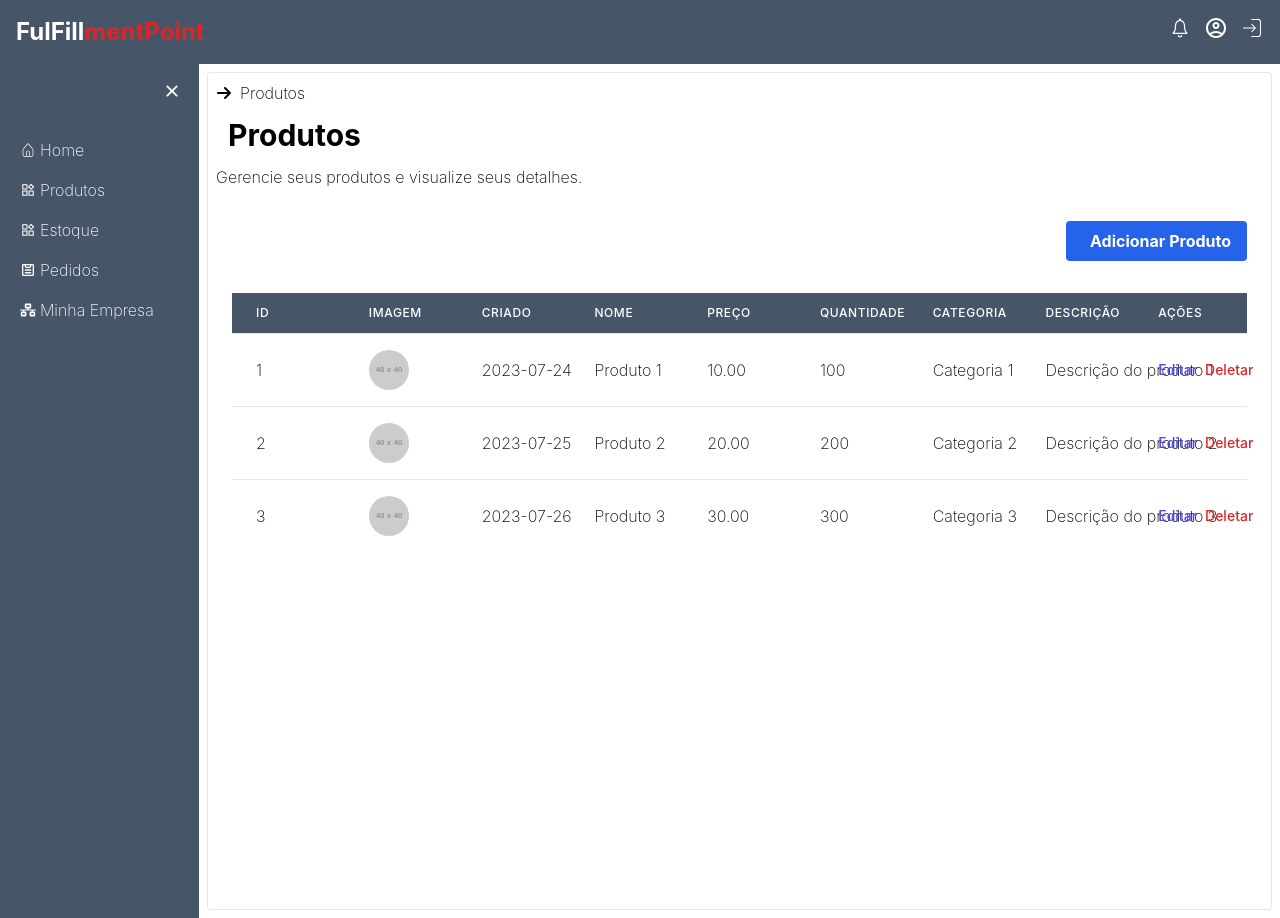
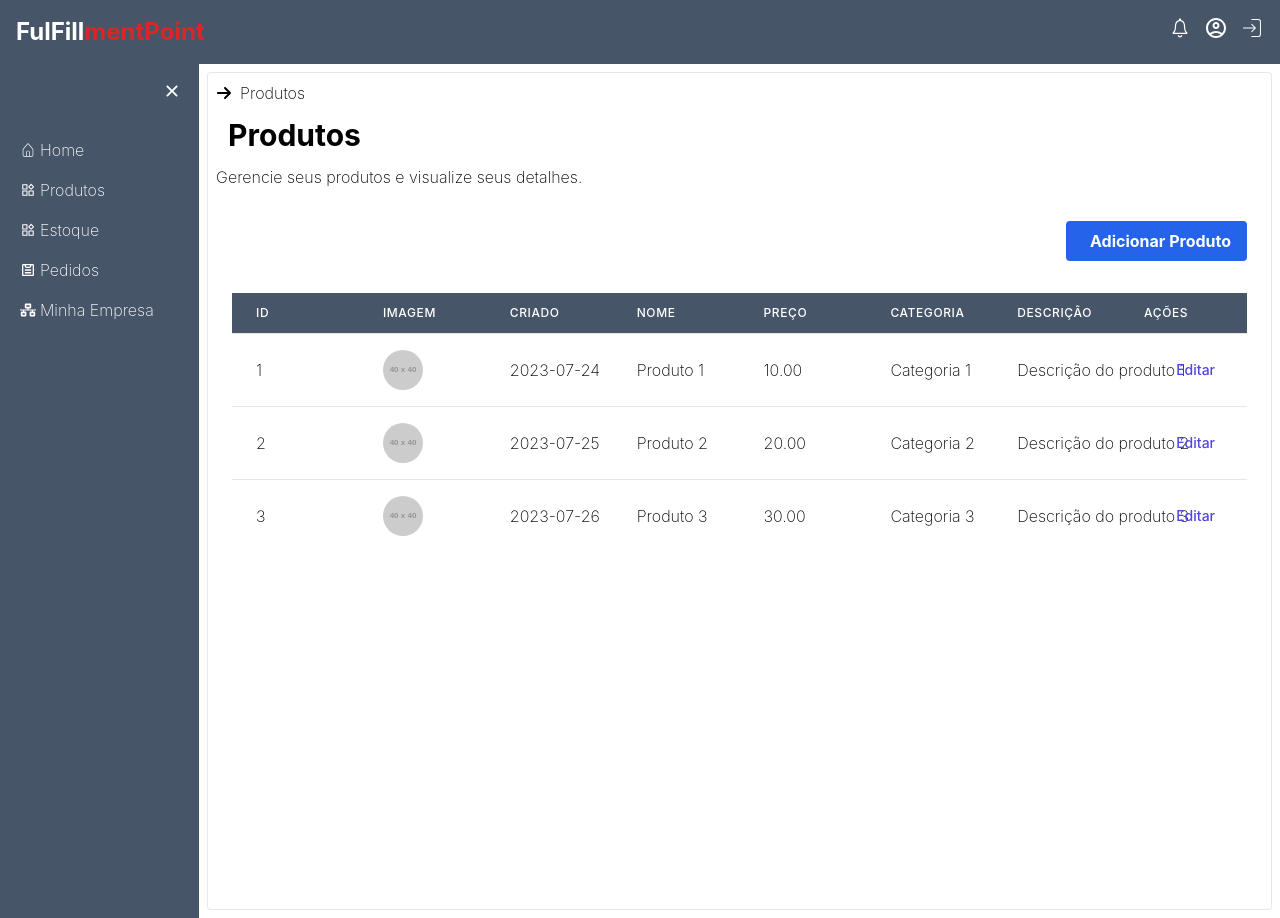
Before and after one commit to JoseErisvaldo/FulfillmentPoint-, a React (Create React App) app: page /produtos in a window 1280 px wide. Built offline with nearby package versions, Linux system fonts and the light colour scheme.

Commit message:
Fix: remove Qtd

```diff
--- a/src/Components/CompoProducts/TableProducts.jsx
+++ b/src/Components/CompoProducts/TableProducts.jsx
@@ -6,7 +6,6 @@ export default function TableProducts() {
       criado: '2023-07-24',
       nome: 'Produto 1',
       preço: 10.0,
-      quantidade: 100,
       categoria: 'Categoria 1',
       descrição: 'Descrição do produto 1'
     },
@@ -16,7 +15,6 @@ export default function TableProducts() {
       criado: '2023-07-25',
       nome: 'Produto 2',
       preço: 20.0,
-      quantidade: 200,
       categoria: 'Categoria 2',
       descrição: 'Descrição do produto 2'
     },
@@ -26,7 +24,6 @@ export default function TableProducts() {
       criado: '2023-07-26',
       nome: 'Produto 3',
       preço: 30.0,
-      quantidade: 300,
       categoria: 'Categoria 3',
       descrição: 'Descrição do produto 3'
     }
@@ -51,9 +48,6 @@ export default function TableProducts() {
             </th>
             <th className="px-6 py-3 text-left text-xs font-medium uppercase tracking-wider">
               Preço
-            </th>
-            <th className="px-6 py-3 text-left text-xs font-medium uppercase tracking-wider">
-              Quantidade
             </th>
             <th className="px-6 py-3 text-left text-xs font-medium uppercase tracking-wider">
               Categoria
@@ -83,9 +77,6 @@ export default function TableProducts() {
                 {product.preço.toFixed(2)}
               </td>
               <td className="px-6 py-4 whitespace-nowrap">
-                {product.quantidade}
-              </td>
-              <td className="px-6 py-4 whitespace-nowrap">
                 {product.categoria}
               </td>
               <td className="px-6 py-4 whitespace-nowrap">
@@ -95,9 +86,6 @@ export default function TableProducts() {
                 <button className="text-indigo-600 hover:text-indigo-900 mr-2">
                   Editar
                 </button>
-                <button className="text-red-600 hover:text-red-900">
-                  Deletar
-                </button>
               </td>
             </tr>
           ))}
```
